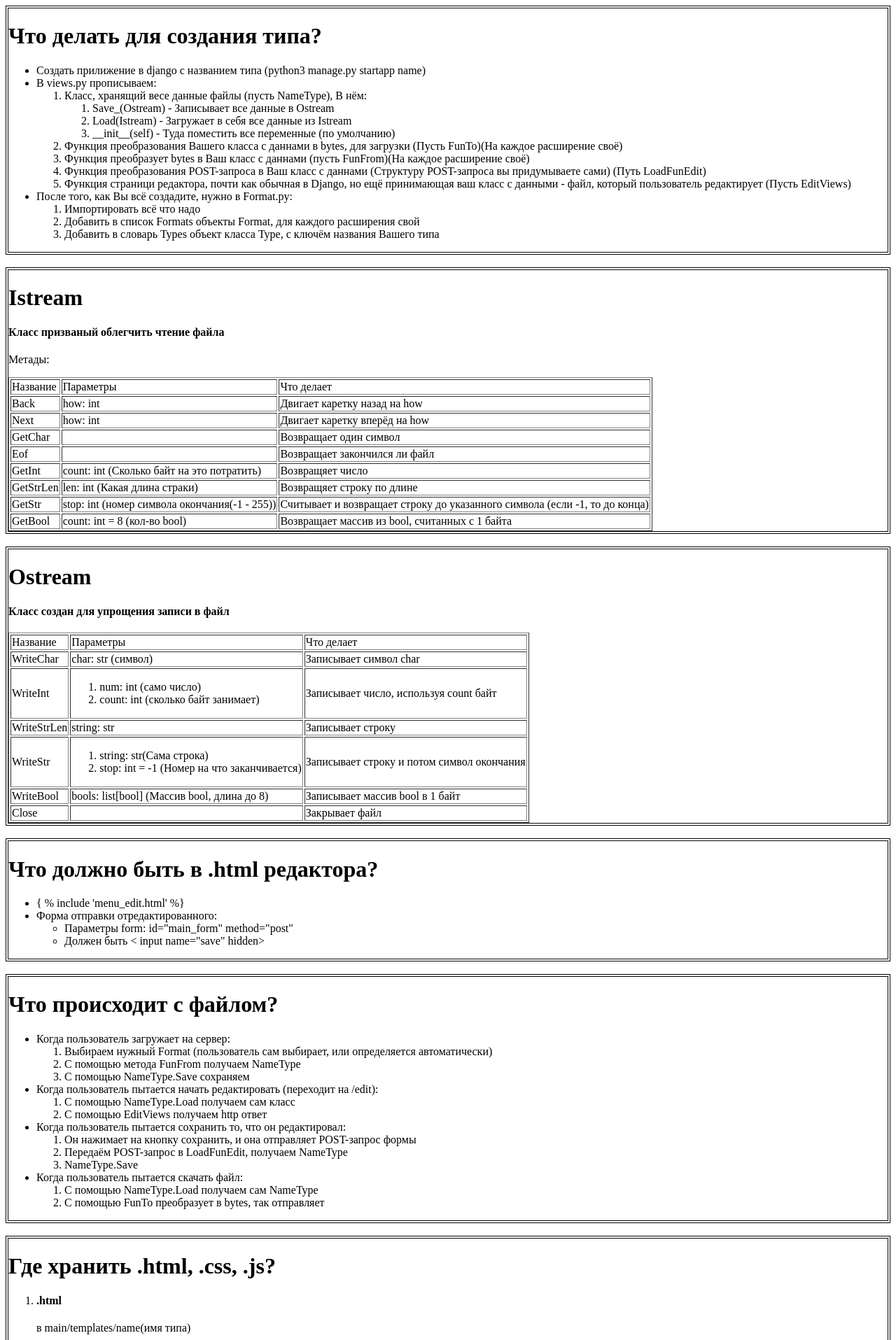
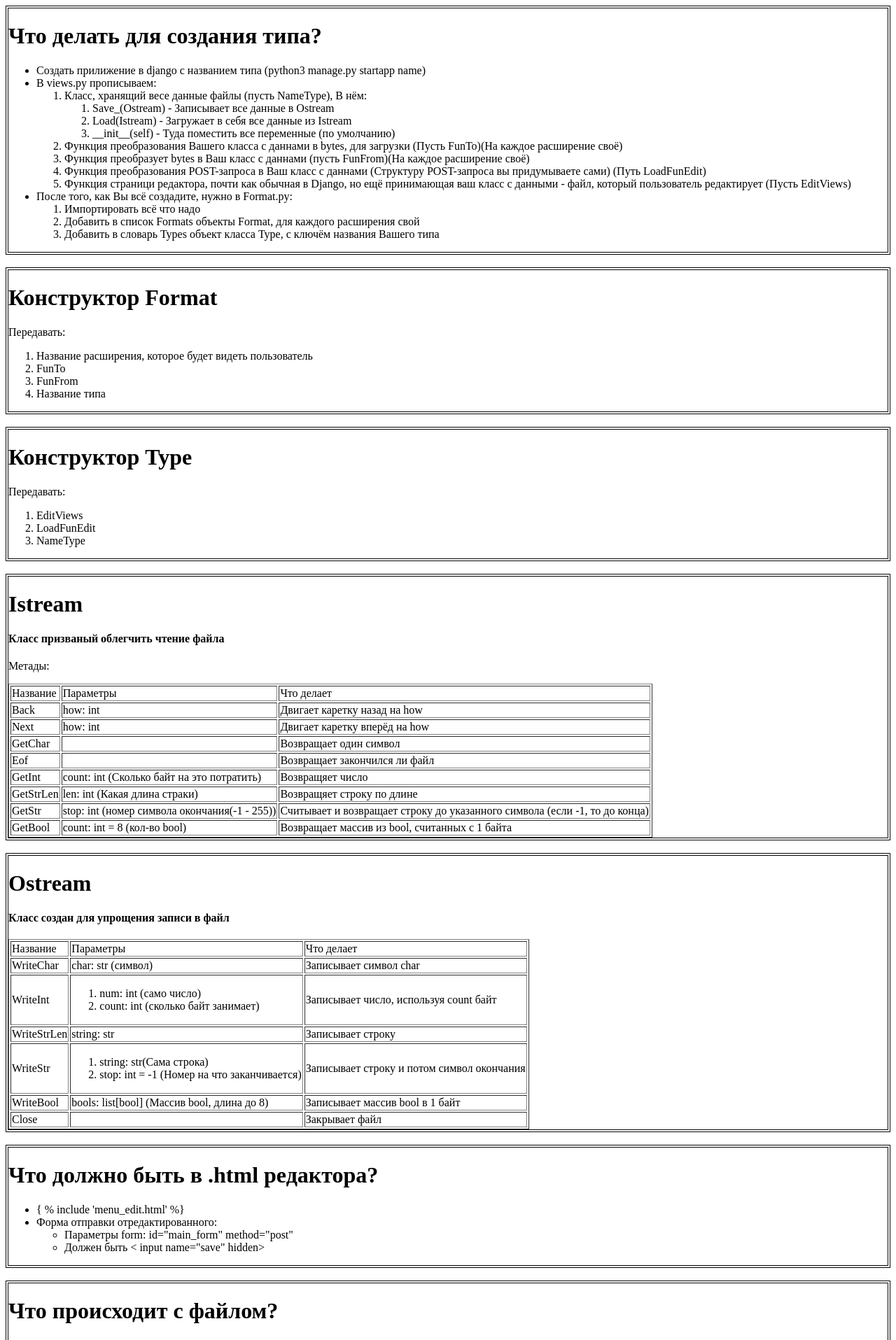
Before and after one commit to 3NikNikNik3/Vortex_Py, a Django app: page /doc in a window 1280 px wide. Shown: the top 1915 px of the page at 70% size. Run offline with Django 5.2, Linux system fonts and the light colour scheme.

Commit message:
AddToDoc

```diff
--- a/project/main/templates/doc.html
+++ b/project/main/templates/doc.html
@@ -35,6 +35,25 @@
                 </ol>
             </li>
         </ul>
+    </div><br>
+
+    <div class="bor">
+        <h1>Конструктор Format</h1>
+        Передавать:<ol>
+            <li>Название расширения, которое будет видеть пользователь</li>
+            <li>FunTo</li>
+            <li>FunFrom</li>
+            <li>Название типа</li>
+        </ol>
+    </div><br>
+
+    <div class="bor">
+        <h1>Конструктор Type</h1>
+        Передавать:<ol>
+            <li>EditViews</li>
+            <li>LoadFunEdit</li>
+            <li>NameType</li>
+        </ol>
     </div><br>
 
     <div class="bor">
@@ -166,7 +185,7 @@
             <li><h4>.css</h4>в main/static/css/name(имя типа)</li>
             <li><h4>.js</h4>в main/static/js/name(имя типа)</li>
         </ol>
-    </div>
+    </div><br>
 
     <h3>Если у Вас есть ещё вопросы - пишите, отвечу (может даже сюда внесу ответ)</h3>
 </body>
```
